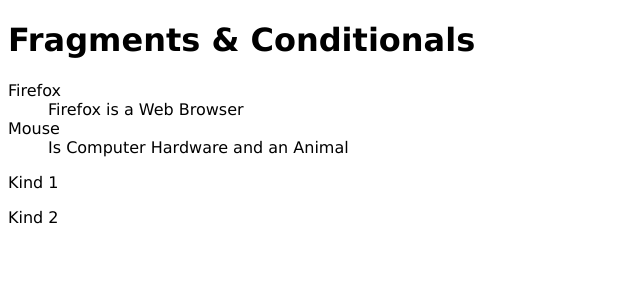
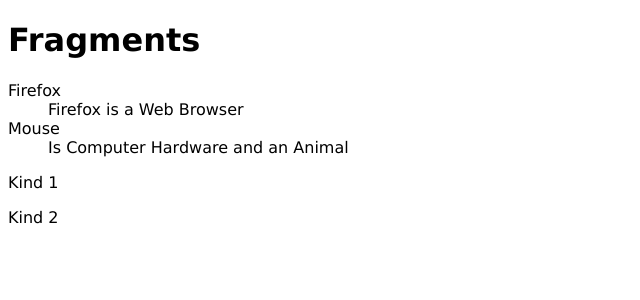
Before and after one commit to LinkedInLearning/react-esst-3161772, a React (Create React App) app: page / in a window 1280 px wide. Shown: the top 300 px of the page, without its empty margins (0-640 px from the left). Built offline with nearby package versions, Linux system fonts and the light colour scheme.

Commit message:
fix according to lecture

```diff
--- a/src/components/App.jsx
+++ b/src/components/App.jsx
@@ -19,7 +19,7 @@
 
   return (
     <>
-      <h1>Fragments &amp; Conditionals</h1>
+      <h1>Fragments</h1>
 
       <dl>
         {terms.map((termObj) => {
```
